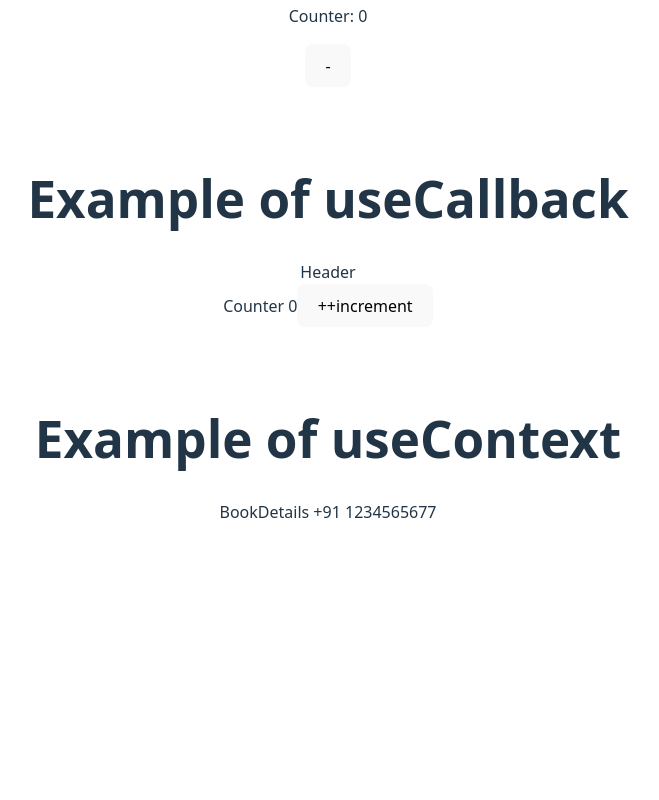
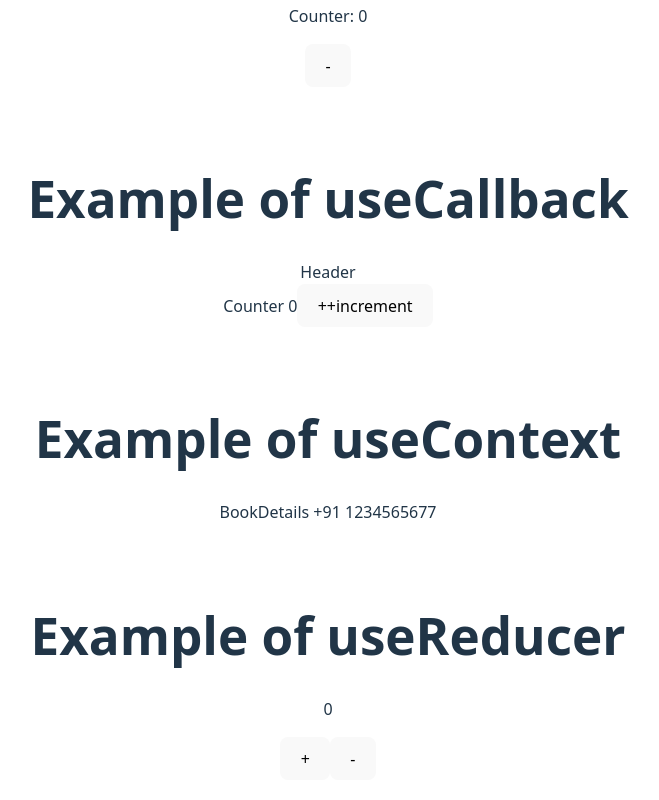
Before and after one commit to Anubhav1603/javascrit_basics, a React (Vite) app in the folder react_practice/: page / in a window 1280 px wide. Shown: the part 969-1769 px from the top of the page, without its empty margins (312-971 px from the left). Before the commit the page ends 1525 px from the top, so only its background shows below. Built offline with nearby package versions, Linux system fonts and the light colour scheme.

Commit message:
feat: add useReducer

```diff
--- /dev/null
+++ b/react_practice/components/usereducer.jsx
@@ -0,0 +1,30 @@
+import { useReducer } from "react";
+
+export const BetterCount = () => {
+  const InitialState = { count: 0 };
+  const reducer = (state, action) => {
+    switch (action.type) {
+      case "Increment": {
+        return { count: state.count + 1 };
+      }
+      case "Decrement": {
+        return { count: state.count - 1 };
+      }
+      default: {
+        return state;
+      }
+    }
+  };
+  const [state, dispatch] = useReducer(reducer, InitialState);
+  return (
+    <>
+      <br />
+      <br />
+      <br />
+      <h1>Example of useReducer</h1>
+      <p>{state.count}</p>
+      <button onClick={() => dispatch({ type: "Increment" })}>+</button>
+      <button onClick={() => dispatch({ type: "Decrement" })}>-</button>
+    </>
+  );
+};
--- a/react_practice/src/App.jsx
+++ b/react_practice/src/App.jsx
@@ -5,6 +5,7 @@
 import { CalCulation } from "../components/calCulation";
 import { Callback } from "../components/callback";
 import { Book } from "../components/book";
+import { BetterCount } from "../components/usereducer";
 function App() {
   return (
     <>
@@ -14,6 +15,7 @@
       <CalCulation />
       <Callback />
       <Book />
+      <BetterCount />
     </>
   );
 }
```
